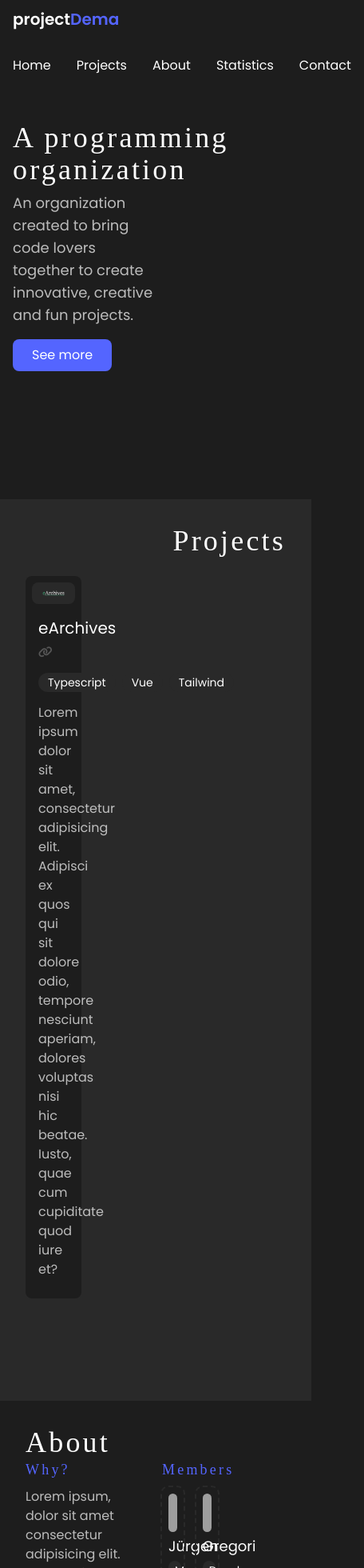
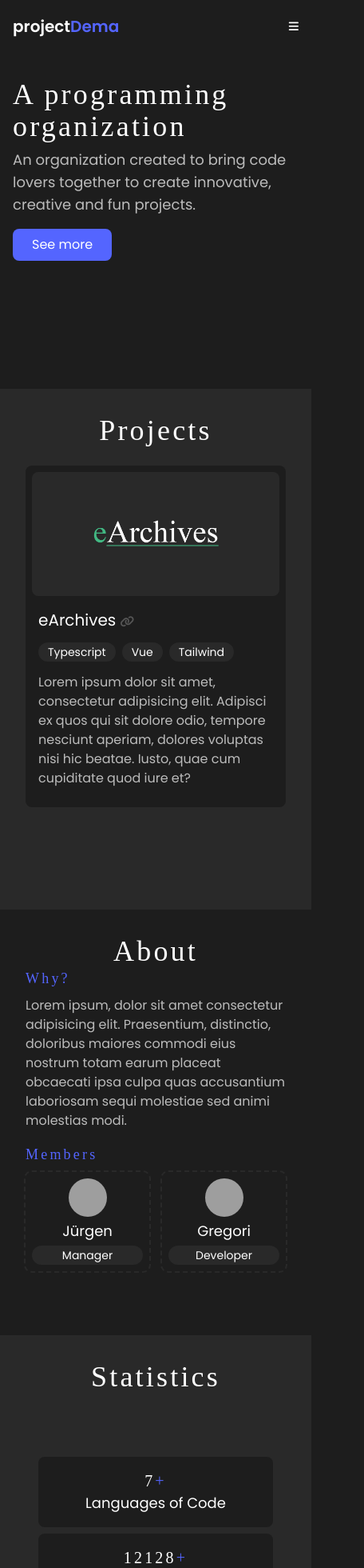
Before and after one commit to noid-earth/website, a Vue app: page / in a window 390 px wide. Shown: the top 1960 px of the page at 80% size, 456 px wide, since content can reach past the window. Built offline with nearby package versions, Linux system fonts and the light colour scheme; grey boxes are pictures that could not be loaded; a web font is replaced by a local one.

Commit message:
Mobile patch

```diff
--- a/src/App.vue
+++ b/src/App.vue
@@ -58,7 +58,7 @@
 
     <div id="" class="container mx-auto px-4 mt-8 pb-40">
       <h1 class="text-4xl text-white">A programming organization</h1>
-      <p class="text-lg w-1/2 opacity-70 py-2 block">An organization created to bring code lovers together to create innovative, creative and fun projects.</p>
+      <p class="text-lg w-full md:w-1/2 opacity-70 py-2 block">An organization created to bring code lovers together to create innovative, creative and fun projects.</p>
       <a href="#projects" class="px-6 py-2 mt-2 rounded-lg bg-accent inline-block">
         See more
       </a>
@@ -66,9 +66,9 @@
 
     <div id="projects" class="bg-[#292929]">
       <div class="container mx-auto p-8 pb-20">
-        <h1 class="text-4xl text-white text-right">Projects</h1>
+        <h1 class="text-4xl text-white text-center md:text-right">Projects</h1>
 
-        <div class="grid grid-cols-4 gap-4 mt-6 rounded-lg pb-12">
+        <div class="grid grid-cols-1 md:grid-cols-4 gap-2 md:gap-4 mt-6 rounded-lg pb-12">
           <a v-for="(project, index) in org.projects" v-bind:key="index" :href="project.url" target="_blank" rel="noopener noreferrer">
 
             <div class="bg-[#1d1d1d] p-2 rounded-lg hover:opacity-75 transition-opacity duration-300">
@@ -92,18 +92,18 @@
 
     <div id="about" class="">
       <div class="container mx-auto p-8 pb-20">
-        <h1 class="text-4xl text-white text-left">About</h1>
+        <h1 class="text-4xl text-white text-center md:text-left">About</h1>
 
-        <div class="grid grid-cols-2 gap-4">
+        <div class="grid md:grid-cols-2 md:gap-4">
           <div>
             <h1 class="text-lg text-accent">Why?</h1>
-            <p class="opacity-70 w-4/5 mt-2">
+            <p class="opacity-70 md:w-4/5 mt-2">
               Lorem ipsum, dolor sit amet consectetur adipisicing elit. Praesentium, distinctio, doloribus maiores commodi eius nostrum totam earum placeat obcaecati ipsa culpa quas accusantium laboriosam sequi molestiae sed animi molestias modi.
             </p>
           </div>
           <div>
-            <h1 class="text-lg text-accent">Members</h1>
-            <div class="grid grid-cols-4 gap-4 mt-2">
+            <h1 class="text-lg text-accent mt-4 md:mt-0">Members</h1>
+            <div class="grid grid-cols-2 grid:grid-cols-4 gap-4 mt-2">
               <a v-for="(m, i) in org.members" v-bind:key="i" :href="(m.github.length > 5) ? m.github : '#about'">
                 <div class="text-center outline-2 outline-dashed outline-[#292929] rounded-lg p-2 hover:opacity-70 transition-opacity duration-300">
                   <img :src="m.icon " class="rounded-full w-12 h-12 object-cover inline-block"/>
@@ -118,16 +118,16 @@
     </div>
 
     <div id="statistics" class="bg-[#292929]">
-      <div class="container mx-auto p-8 pb-20">
-        <h1 class="text-4xl text-white text-right">Statistics</h1>
+      <div class="container mx-auto p-8 md:pb-20">
+        <h1 class="text-4xl text-white text-center md:text-right">Statistics</h1>
 
         <section class="mb-32 text-center p-4 mt-14">
 
-          <div class="grid md:grid-cols-2 lg:grid-cols-4 gap-x-6 items-center">
+          <div class="grid grid-cols-1 md:grid-cols-2 lg:grid-cols-4 gap-x-6 items-center">
 
-            <div class="" v-for="stat in org.stats" v-bind:key="stat.num">
+            <div class="bg-[#1d1d1d] rounded-lg mt-2 md:mt-0 p-4 md:p-0" v-for="stat in org.stats" v-bind:key="stat.num">
 
-              <h5 class="text-xl mb-4">{{ stat.num }}<span class="text-accent">+</span></h5>
+              <h5 class="text-xl md:mb-4">{{ stat.num }}<span class="text-accent">+</span></h5>
               <h6 class="text-lg">{{ stat.title }}</h6>
 
             </div>
@@ -138,10 +138,10 @@
     </div>
 
     <div id="contact" class="">
-      <div class="container mx-auto p-8 pb-20">
-        <h1 class="text-4xl text-white text-left">Contact</h1>
+      <div class="container mx-auto p-8 md:pb-20">
+        <h1 class="text-4xl text-white text-center md:text-left">Contact</h1>
 
-        <div class="grid grid-cols-2 py-4 mt-6 pb-20">
+        <div class="grid md:grid-cols-2 py-4 mt-6 pb-20">
           <div>
             <h1 class="text-lg">Get in touch with us</h1>
 
@@ -159,7 +159,7 @@
             </ul>
           </div>
           <div>
-            <h1 class="text-lg">Social</h1>
+            <h1 class="text-lg mt-4 md:mt-0">Social</h1>
 
             <ul>
               <li class="py-2">
--- a/src/components/Header.vue
+++ b/src/components/Header.vue
@@ -6,22 +6,27 @@
           <span class="text-xl font-semibold ml-4">project<span class="text-accent">Dema</span></span>
         </a>
 
-        <div class="items-center justify-between w-auto flex">
-          <ul class="flex flex-row p-4 mt-4 space-x-8">
+        <button data-collapse-toggle="navbar" type="button" class="inline-flex items-center p-2 ml-3 text-sm rounded-lg md:hidden" aria-controls="navbar" aria-expanded="false">
+          <span class="sr-only">Open main menu</span>
+          <i class="fa-solid fa-bars p-2"></i>
+        </button>
+
+        <div class="hidden w-full md:block md:w-auto" id="navbar">
+          <ul class="flex flex-col p-4 mt-4 border bg-[#292929] rounded-lg md:m-0 m-4 md:flex-row md:space-x-8 md:mt-0 md:text-sm md:font-medium md:border-0">
             <li>
-              <a href="#" class="">Home</a>
+              <a href="#" class="block py-2 pl-3 pr-4 rounded hover:bg-gray-100 md:hover:bg-transparent md:border-0 md:p-0 md:hover:opacity-75">Home</a>
             </li>
             <li>
-              <a href="#projects" class="">Projects</a>
+              <a href="#" class="block py-2 pl-3 pr-4 rounded hover:bg-gray-100 md:hover:bg-transparent md:border-0 md:p-0 md:hover:opacity-75">Projects</a>
             </li>
             <li>
-              <a href="#about" class="">About</a>
+              <a href="#" class="block py-2 pl-3 pr-4 rounded hover:bg-gray-100 md:hover:bg-transparent md:border-0 md:p-0 md:hover:opacity-75">About</a>
             </li>
             <li>
-              <a href="#statistics" class="">Statistics</a>
+              <a href="#" class="block py-2 pl-3 pr-4 rounded hover:bg-gray-100 md:hover:bg-transparent md:border-0 md:p-0 md:hover:opacity-75">Statistics</a>
             </li>
             <li>
-              <a href="#contact" class="">Contact</a>
+              <a href="#" class="block py-2 pl-3 pr-4 rounded hover:bg-gray-100 md:hover:bg-transparent md:border-0 md:p-0 md:hover:opacity-75">Contact</a>
             </li>
           </ul>
         </div>
```
